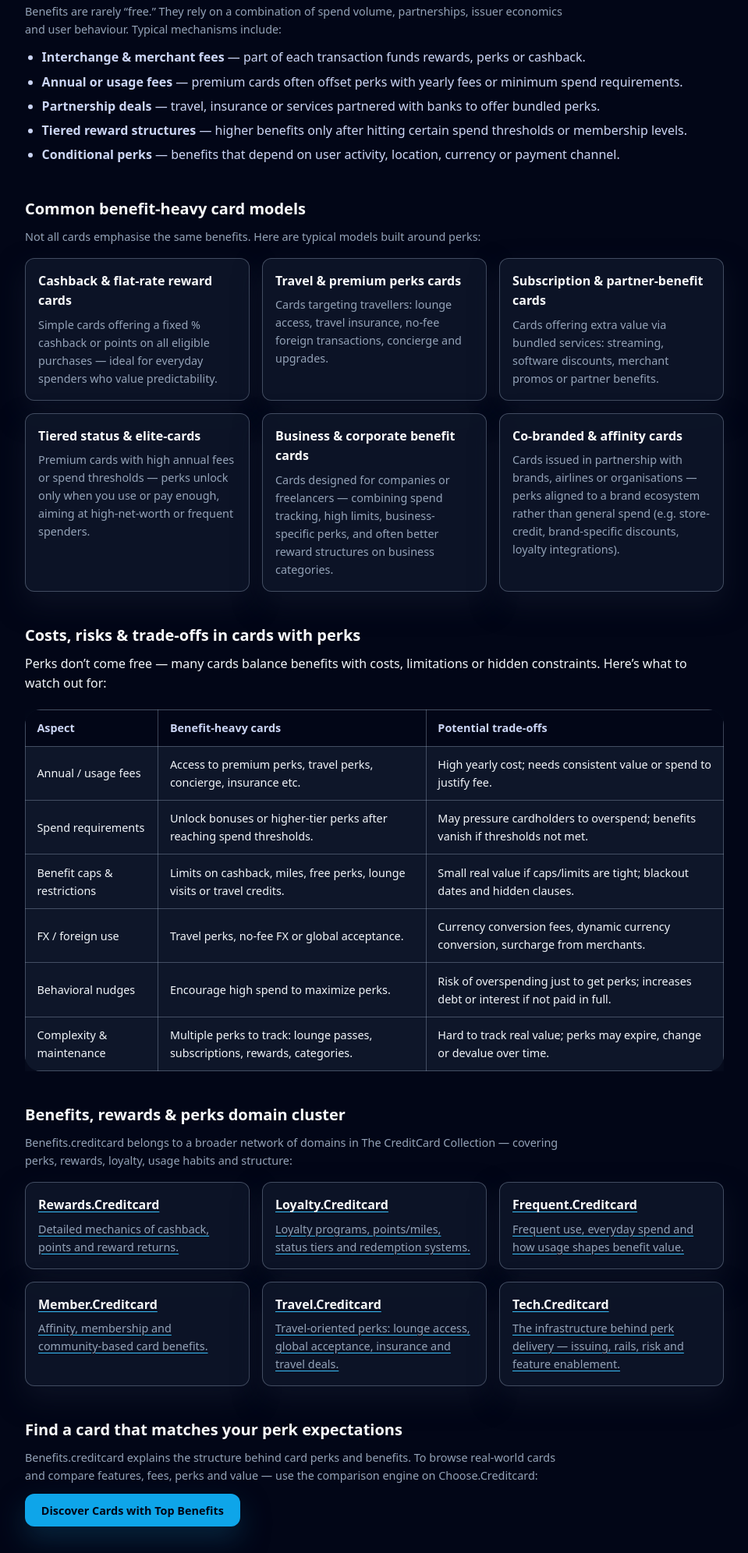
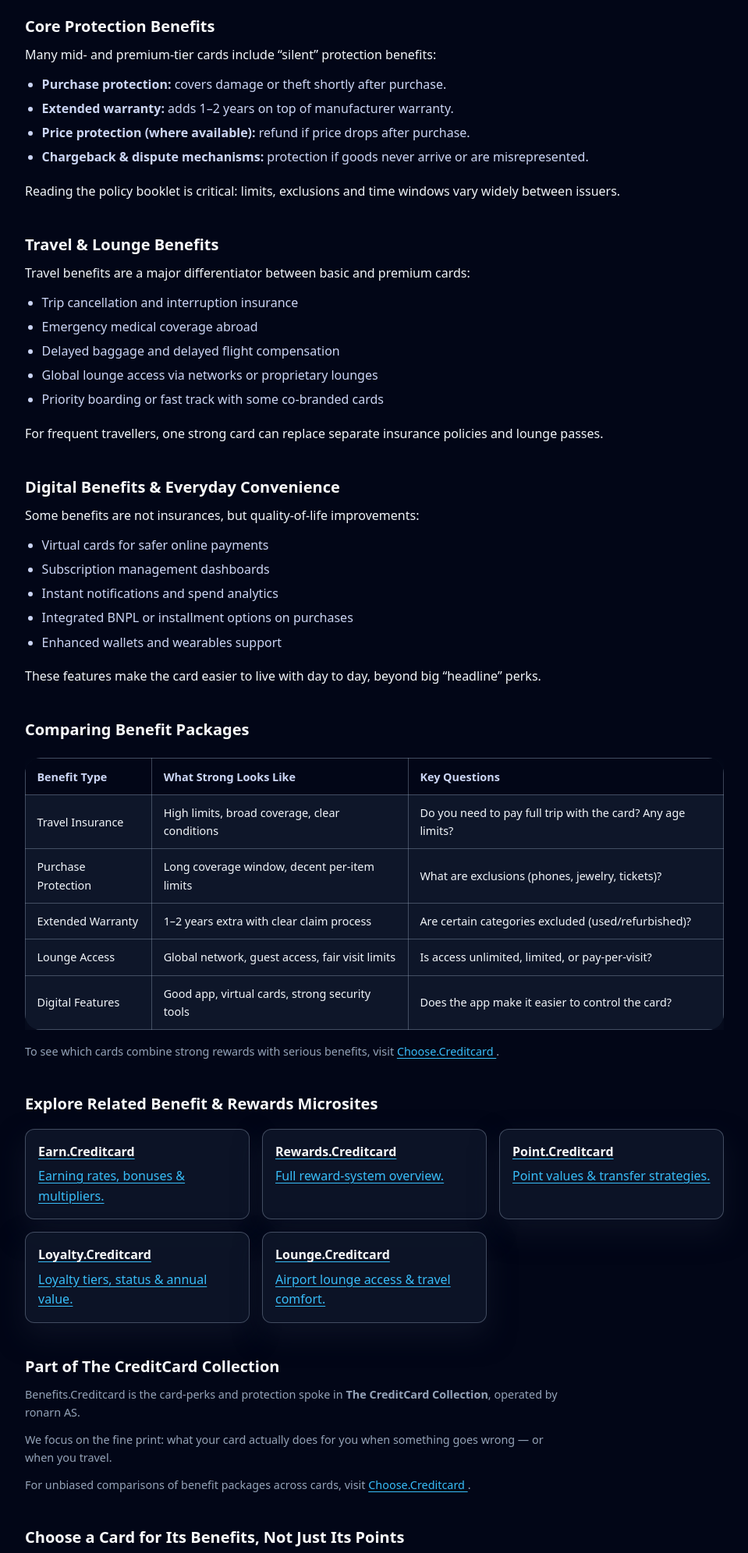
Before and after one commit to ChooseCreditCard/benefits.creditcard, a plain HTML site: page index.html in a window 1280 px wide. Shown: the part 808-2800 px from the top of the page at 78% size, without its empty margins (160-1119 px from the left). Drawn offline with Linux system fonts and the light colour scheme.

Commit message:
Update index.html

```diff
--- a/index.html
+++ b/index.html
@@ -4,22 +4,23 @@
   <meta charset="UTF-8" />
   <meta name="viewport" content="width=device-width, initial-scale=1" />
 
-  <title>Benefits.Creditcard – Card Benefits, Perks & Extras</title>
-  <meta name="description"
-        content="Benefits.creditcard explains how credit-card benefits, perks and extra features work — from travel perks and insurance to lounge access, cashback, and subscription bonuses." />
+  <title>Benefits.Creditcard – Card Perks, Protections & Travel Value</title>
+  <meta name="description" content="Benefits.creditcard explains card perks and protections: insurance, purchase protection, lounge access, travel benefits and hidden card features." />
   <meta name="robots" content="index,follow" />
   <link rel="canonical" href="https://benefits.creditcard/" />
 
   <!-- Open Graph -->
-  <meta property="og:title" content="Benefits.Creditcard – Card Benefits, Perks & Extras" />
-  <meta property="og:description"
-        content="Explore the hidden value in card benefits — from travel perks and insurance to cashback, lounge access and premium extras." />
+  <meta property="og:title" content="Benefits.Creditcard – Credit-Card Perks & Protections" />
+  <meta property="og:description" content="Understand credit-card benefits: insurance coverage, purchase protection, lounge access, travel perks and hidden features that matter more than points." />
   <meta property="og:type" content="website" />
   <meta property="og:url" content="https://benefits.creditcard/" />
-  <meta property="og:image" content="https://benefits.creditcard/preview.png" />
+  <meta property="og:image" content="https://choose.creditcard/preview.png?utm_source=benefits.creditcard&utm_medium=referral&utm_campaign=og_image" />
 
-  <!-- Styles -->
-  <link rel="stylesheet" href="/styles.css" />
+  <!-- Twitter -->
+  <meta name="twitter:card" content="summary_large_image" />
+  <meta name="twitter:title" content="Benefits.Creditcard – Card Benefits Explained" />
+  <meta name="twitter:description" content="Independent guide to card perks, protections and travel benefits — beyond just points and cashback." />
+  <meta name="twitter:image" content="https://choose.creditcard/preview.png?utm_source=benefits.creditcard&utm_medium=referral&utm_campaign=twitter_image" />
 
   <!-- GA4 -->
   <script async src="https://www.googletagmanager.com/gtag/js?id=G-64FE63JQ3H"></script>
@@ -27,259 +28,235 @@
     window.dataLayer = window.dataLayer || [];
     function gtag(){ dataLayer.push(arguments); }
     gtag('js', new Date());
-    gtag('config','G-64FE63JQ3H');
+    gtag('config', 'G-64FE63JQ3H');
   </script>
+
+  <link rel="stylesheet" href="./styles.css" />
 </head>
 
 <body class="bg-slate-950 text-slate-100">
-
-  <!-- HEADER – unified CC -->
   <header class="site-header">
     <div class="nav-inner max-w-6xl">
+
       <div class="brand">
         <div class="cc-logo">CC</div>
         <div class="brand-text">
-          <span class="brand-title">Benefits.creditcard</span>
-          <span class="brand-subtitle">Perks · Benefits · Card Extras</span>
+          <div class="brand-title">Benefits.Creditcard</div>
+          <div class="brand-subtitle">Perks, Protections & Travel Value</div>
         </div>
       </div>
 
       <nav class="nav-links">
-        <a href="https://fin.creditcard/?utm_source=benefits.creditcard&utm_medium=nav&utm_campaign=collection">
-          Collection
-        </a>
-        <a href="https://tech.creditcard/?utm_source=benefits.creditcard&utm_medium=nav&utm_campaign=tech">
-          Tech
-        </a>
-        <a href="https://choose.creditcard/?utm_source=benefits.creditcard&utm_medium=nav&utm_campaign=choose">
-          Choose
-        </a>
+        <a href="#overview">Overview</a>
+        <a href="#protections">Protections</a>
+        <a href="#compare">Compare</a>
       </nav>
+
     </div>
   </header>
 
   <main class="cc-page">
+    <!-- Breadcrumb -->
+    <div class="cc-breadcrumb">
+      <a href="https://choose.creditcard/?utm_source=benefits.creditcard&utm_medium=referral&utm_campaign=breadcrumb">Home</a>
+      &nbsp;›&nbsp;
+      Card Benefits
+    </div>
 
-    <p class="cc-breadcrumb">Benefits.creditcard · Perks · Benefits · Card Extras</p>
+    <!-- Hero -->
+    <section class="hero">
+      <h1>The Credit-Card Benefits Most People Overlook</h1>
+      <p class="hero-lead">
+        Benefits.Creditcard explains the perks and protections hiding in the fine print: insurances, purchase protection, lounge access, travel benefits and digital extras that can be worth more than points.
+      </p>
 
-    <!-- HERO -->
-    <section class="hero">
-      <h1>Unlocking Credit-Card Benefits & Perks</h1>
-      <p class="hero-lead">
-        Benefits.creditcard shows how credit-card perks — from travel extras and lounge access to cashback, insurance and subscription bonuses — are structured. Learn to weigh the real value before you sign up.
-      </p>
-      <a class="cta"
-         href="https://choose.creditcard/?utm_source=benefits.creditcard&utm_medium=referral&utm_campaign=benefits_top">
-        Compare Cards with Best Perks & Benefits
+      <a class="cta" href="https://choose.creditcard/?utm_source=benefits.creditcard&utm_medium=referral&utm_campaign=hero_cta">
+        Compare benefit-rich cards
       </a>
     </section>
 
-    <!-- What are card benefits? -->
-    <section class="section">
-      <h2>What counts as a “card benefit”?</h2>
-      <p class="small">
-        Card benefits are the extra perks, features or services that go beyond basic payment and credit functionality. They can greatly influence how valuable a card really is — sometimes even more than interest rates or fees.
-      </p>
+    <!-- Sections -->
+    <section id="overview" class="section">
+      <h2>Beyond Rewards: The Real Value of Card Benefits</h2>
+      <p>Rewards get the headlines — but benefits often carry more real-world value. Typical benefit areas include:</p>
+
       <ul class="list">
-        <li><strong>Rewards &amp; cashback</strong> — points, miles or cash return on spend.</li>
-        <li><strong>Travel perks</strong> — lounge access, lounge passes, priority boarding, upgrades.</li>
-        <li><strong>Insurance &amp; protections</strong> — travel insurance, purchase protection, rental car insurance, fraud protection.</li>
-        <li><strong>Subscription or partner extras</strong> — streaming, software or membership discounts, merchant offers.</li>
-        <li><strong>Premium features</strong> — concierge service, elevated limits, special support, exclusive deals.</li>
+        <li>Travel insurance & trip interruption cover</li>
+        <li>Medical coverage while travelling</li>
+        <li>Flight delay & baggage delay compensation</li>
+        <li>Purchase protection and extended warranty</li>
+        <li>Rental car insurance (CDW / LDW)</li>
+        <li>Airport lounge access & fast track</li>
       </ul>
-      <p class="small">
-        Depending on your lifestyle — frequent travel, high spend, recurring bills or specific habits — different benefits may provide varying real value.
-      </p>
+
+      <p>Understanding these can change which card you trust for flights, rentals and large purchases.</p>
     </section>
 
-    <!-- How benefits are delivered -->
-    <section class="section">
-      <h2>How card benefits are delivered behind the scenes</h2>
-      <p class="small">
-        Benefits are rarely “free.” They rely on a combination of spend volume, partnerships, issuer economics and user behaviour. Typical mechanisms include:
-      </p>
+    <section id="protections" class="section">
+      <h2>Core Protection Benefits</h2>
+      <p>Many mid- and premium-tier cards include “silent” protection benefits:</p>
+
       <ul class="list">
-        <li><strong>Interchange & merchant fees</strong> — part of each transaction funds rewards, perks or cashback.</li>
-        <li><strong>Annual or usage fees</strong> — premium cards often offset perks with yearly fees or minimum spend requirements.</li>
-        <li><strong>Partnership deals</strong> — travel, insurance or services partnered with banks to offer bundled perks.</li>
-        <li><strong>Tiered reward structures</strong> — higher benefits only after hitting certain spend thresholds or membership levels.</li>
-        <li><strong>Conditional perks</strong> — benefits that depend on user activity, location, currency or payment channel.</li>
+        <li><strong>Purchase protection:</strong> covers damage or theft shortly after purchase.</li>
+        <li><strong>Extended warranty:</strong> adds 1–2 years on top of manufacturer warranty.</li>
+        <li><strong>Price protection (where available):</strong> refund if price drops after purchase.</li>
+        <li><strong>Chargeback & dispute mechanisms:</strong> protection if goods never arrive or are misrepresented.</li>
       </ul>
+
+      <p>Reading the policy booklet is critical: limits, exclusions and time windows vary widely between issuers.</p>
     </section>
 
-    <!-- Types / models of benefit-heavy cards -->
     <section class="section">
-      <h2>Common benefit-heavy card models</h2>
-      <p class="small">
-        Not all cards emphasise the same benefits. Here are typical models built around perks:
-      </p>
+      <h2>Travel & Lounge Benefits</h2>
+      <p>Travel benefits are a major differentiator between basic and premium cards:</p>
 
-      <div class="cluster-grid">
-        <div class="cluster-card">
-          <h3>Cashback & flat-rate reward cards</h3>
-          <p class="small">
-            Simple cards offering a fixed % cashback or points on all eligible purchases — ideal for everyday spenders who value predictability.
-          </p>
-        </div>
+      <ul class="list">
+        <li>Trip cancellation and interruption insurance</li>
+        <li>Emergency medical coverage abroad</li>
+        <li>Delayed baggage and delayed flight compensation</li>
+        <li>Global lounge access via networks or proprietary lounges</li>
+        <li>Priority boarding or fast track with some co-branded cards</li>
+      </ul>
 
-        <div class="cluster-card">
-          <h3>Travel & premium perks cards</h3>
-          <p class="small">
-            Cards targeting travellers: lounge access, travel insurance, no-fee foreign transactions, concierge and upgrades.
-          </p>
-        </div>
-
-        <div class="cluster-card">
-          <h3>Subscription & partner-benefit cards</h3>
-          <p class="small">
-            Cards offering extra value via bundled services: streaming, software discounts, merchant promos or partner benefits.
-          </p>
-        </div>
-
-        <div class="cluster-card">
-          <h3>Tiered status & elite-cards</h3>
-          <p class="small">
-            Premium cards with high annual fees or spend thresholds — perks unlock only when you use or pay enough, aiming at high-net-worth or frequent spenders.
-          </p>
-        </div>
-
-        <div class="cluster-card">
-          <h3>Business & corporate benefit cards</h3>
-          <p class="small">
-            Cards designed for companies or freelancers — combining spend tracking, high limits, business-specific perks, and often better reward structures on business categories.
-          </p>
-        </div>
-
-        <div class="cluster-card">
-          <h3>Co-branded & affinity cards</h3>
-          <p class="small">
-            Cards issued in partnership with brands, airlines or organisations — perks aligned to a brand ecosystem rather than general spend (e.g. store-credit, brand-specific discounts, loyalty integrations).
-          </p>
-        </div>
-      </div>
+      <p>For frequent travellers, one strong card can replace separate insurance policies and lounge passes.</p>
     </section>
 
-    <!-- Fees, Risks & Limits of Perks -->
     <section class="section">
-      <h2>Costs, risks &amp; trade-offs in cards with perks</h2>
-      <p class as="small">
-        Perks don’t come free — many cards balance benefits with costs, limitations or hidden constraints. Here’s what to watch out for:
-      </p>
+      <h2>Digital Benefits & Everyday Convenience</h2>
+      <p>Some benefits are not insurances, but quality-of-life improvements:</p>
+
+      <ul class="list">
+        <li>Virtual cards for safer online payments</li>
+        <li>Subscription management dashboards</li>
+        <li>Instant notifications and spend analytics</li>
+        <li>Integrated BNPL or installment options on purchases</li>
+        <li>Enhanced wallets and wearables support</li>
+      </ul>
+
+      <p>These features make the card easier to live with day to day, beyond big “headline” perks.</p>
+    </section>
+
+    <!-- Comparison Table -->
+    <section id="compare" class="section">
+      <h2>Comparing Benefit Packages</h2>
 
       <div class="table-wrap">
         <table class="table">
           <thead>
             <tr>
-            <th>Aspect</th>
-            <th>Benefit-heavy cards</th>
-            <th>Potential trade-offs</th>
+              <th>Benefit Type</th>
+              <th>What Strong Looks Like</th>
+              <th>Key Questions</th>
             </tr>
           </thead>
           <tbody>
             <tr>
-            <td>Annual / usage fees</td>
-            <td>Access to premium perks, travel perks, concierge, insurance etc.</td>
-            <td>High yearly cost; needs consistent value or spend to justify fee.</td>
+              <td>Travel Insurance</td>
+              <td>High limits, broad coverage, clear conditions</td>
+              <td>Do you need to pay full trip with the card? Any age limits?</td>
             </tr>
             <tr>
-            <td>Spend requirements</td>
-            <td>Unlock bonuses or higher-tier perks after reaching spend thresholds.</td>
-            <td>May pressure cardholders to overspend; benefits vanish if thresholds not met.</td>
+              <td>Purchase Protection</td>
+              <td>Long coverage window, decent per-item limits</td>
+              <td>What are exclusions (phones, jewelry, tickets)?</td>
             </tr>
             <tr>
-            <td>Benefit caps & restrictions</td>
-            <td>Limits on cashback, miles, free perks, lounge visits or travel credits.</td>
-            <td>Small real value if caps/limits are tight; blackout dates and hidden clauses.</td>
+              <td>Extended Warranty</td>
+              <td>1–2 years extra with clear claim process</td>
+              <td>Are certain categories excluded (used/refurbished)?</td>
             </tr>
             <tr>
-            <td>FX / foreign use</td>
-            <td>Travel perks, no-fee FX or global acceptance.</td>
-            <td>Currency conversion fees, dynamic currency conversion, surcharge from merchants.</td>
+              <td>Lounge Access</td>
+              <td>Global network, guest access, fair visit limits</td>
+              <td>Is access unlimited, limited, or pay-per-visit?</td>
             </tr>
             <tr>
-            <td>Behavioral nudges</td>
-            <td>Encourage high spend to maximize perks.</td>
-            <td>Risk of overspending just to get perks; increases debt or interest if not paid in full.</td>
-          </tr>
-          <tr>
-            <td>Complexity & maintenance</td>
-            <td>Multiple perks to track: lounge passes, subscriptions, rewards, categories.</td>
-            <td>Hard to track real value; perks may expire, change or devalue over time.</td>
+              <td>Digital Features</td>
+              <td>Good app, virtual cards, strong security tools</td>
+              <td>Does the app make it easier to control the card?</td>
             </tr>
           </tbody>
         </table>
       </div>
+
+      <p class="small">
+        To see which cards combine strong rewards with serious benefits, visit
+        <a href="https://choose.creditcard/?utm_source=benefits.creditcard&utm_medium=referral&utm_campaign=comparison_section">
+          Choose.Creditcard
+        </a>.
+      </p>
     </section>
 
-    <!-- Cluster links -->
+    <!-- Cluster Links -->
     <section class="section">
-      <h2>Benefits, rewards &amp; perks domain cluster</h2>
-      <p class="small">
-        Benefits.creditcard belongs to a broader network of domains in The CreditCard Collection — covering perks, rewards, loyalty, usage habits and structure:
-      </p>
+      <h2>Explore Related Benefit & Rewards Microsites</h2>
 
       <div class="cluster-grid">
-        <a class="cluster-card"
-           href="https://rewards.creditcard/?utm_source=benefits.creditcard&utm_medium=referral&utm_campaign=rewards">
-          <h3>Rewards.Creditcard</h3>
-          <p class="small">Detailed mechanics of cashback, points and reward returns.</p>
+
+        <a class="cluster-card" href="https://earn.creditcard/?utm_source=benefits.creditcard&utm_medium=referral&utm_campaign=cluster_earn">
+          <h3>Earn.Creditcard</h3>
+          <p>Earning rates, bonuses & multipliers.</p>
         </a>
 
-        <a class="cluster-card"
-           href="https://loyalty.creditcard/?utm_source=benefits.creditcard&utm_medium=referral&utm_campaign=loyalty">
-          <h3>Loyalty.Creditcard</h3>
-          <p class="small">Loyalty programs, points/miles, status tiers and redemption systems.</p>
+        <a class="cluster-card" href="https://rewards.creditcard/?utm_source=benefits.creditcard&utm_medium=referral&utm_campaign=cluster_rewards">
+          <h3>Rewards.Creditcard</h3>
+          <p>Full reward-system overview.</p>
         </a>
 
-        <a class="cluster-card"
-           href="https://frequent.creditcard/?utm_source=benefits.creditcard&utm_medium=referral&utm_campaign=frequent">
-          <h3>Frequent.Creditcard</h3>
-          <p class="small">Frequent use, everyday spend and how usage shapes benefit value.</p>
+        <a class="cluster-card" href="https://point.creditcard/?utm_source=benefits.creditcard&utm_medium=referral&utm_campaign=cluster_point">
+          <h3>Point.Creditcard</h3>
+          <p>Point values & transfer strategies.</p>
         </a>
 
-        <a class="cluster-card"
-           href="https://member.creditcard/?utm_source=benefits.creditcard&utm_medium=referral&utm_campaign=member">
-          <h3>Member.Creditcard</h3>
-          <p class="small">Affinity, membership and community-based card benefits.</p>
+        <a class="cluster-card" href="https://loyalty.creditcard/?utm_source=benefits.creditcard&utm_medium=referral&utm_campaign=cluster_loyalty">
+          <h3>Loyalty.Creditcard</h3>
+          <p>Loyalty tiers, status & annual value.</p>
         </a>
 
-        <a class="cluster-card"
-           href="https://travel.creditcard/?utm_source=benefits.creditcard&utm_medium=referral&utm_campaign=travel">
-          <h3>Travel.Creditcard</h3>
-          <p class="small">Travel-oriented perks: lounge access, global acceptance, insurance and travel deals.</p>
+        <a class="cluster-card" href="https://lounge.creditcard/?utm_source=benefits.creditcard&utm_medium=referral&utm_campaign=cluster_lounge">
+          <h3>Lounge.Creditcard</h3>
+          <p>Airport lounge access & travel comfort.</p>
         </a>
 
-        <a class="cluster-card"
-           href="https://tech.creditcard/?utm_source=benefits.creditcard&utm_medium=referral&utm_campaign=tech">
-          <h3>Tech.Creditcard</h3>
-          <p class="small">The infrastructure behind perk delivery — issuing, rails, risk and feature enablement.</p>
-        </a>
       </div>
     </section>
 
-    <!-- CTA bottom -->
+    <!-- Collection Section -->
     <section class="section">
-      <h2>Find a card that matches your perk expectations</h2>
+      <h2>Part of The CreditCard Collection</h2>
       <p class="small">
-        Benefits.creditcard explains the structure behind card perks and benefits. To browse real-world cards and compare features, fees, perks and value — use the comparison engine on Choose.Creditcard:
+        Benefits.Creditcard is the card-perks and protection spoke in <strong>The CreditCard Collection</strong>, operated by ronarn AS.
       </p>
-      <a class="cta"
-         href="https://choose.creditcard/?utm_source=benefits.creditcard&utm_medium=referral&utm_campaign=benefits_bottom">
-        Discover Cards with Top Benefits
+      <p class="small">
+        We focus on the fine print: what your card actually does for you when something goes wrong — or when you travel.
+      </p>
+      <p class="small">
+        For unbiased comparisons of benefit packages across cards, visit
+        <a href="https://choose.creditcard/?utm_source=benefits.creditcard&utm_medium=referral&utm_campaign=collection_section">
+          Choose.Creditcard
+        </a>.
+      </p>
+    </section>
+
+    <!-- Bottom CTA -->
+    <section class="section">
+      <h2>Choose a Card for Its Benefits, Not Just Its Points</h2>
+      <p class="small">
+        The right benefits can save you hundreds of euros in a single trip or purchase — even if the reward rate is average.
+      </p>
+
+      <a class="cta" href="https://choose.creditcard/?utm_source=benefits.creditcard&utm_medium=referral&utm_campaign=bottom_cta">
+        Compare benefit-focused cards
       </a>
     </section>
 
   </main>
 
-  <!-- MINI FOOTER -->
   <footer class="mini-footer">
-    <p class="mini-footer-main">
-      © 2025 The CreditCard Collection — ronarn AS
-    </p>
+    <p class="mini-footer-main">© 2025 The CreditCard Collection — ronarn AS</p>
     <p class="mini-footer-contact">
       Contact: <a href="mailto:support@cc.creditcard">support@cc.creditcard</a>
     </p>
   </footer>
-
 </body>
 </html>
```
Lines whose indentation alone changed are shown as unchanged.
